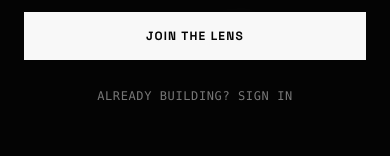
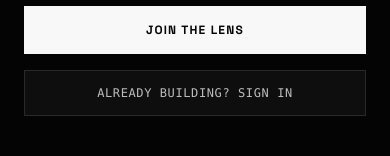
Before and after one commit to Henry33y/The-Startup-Lens, a Next.js app: page / in a window 390 px wide. Both pictures are taken after a click on the button 344 px from the left and 51 px from the top of the page. Shown: the part 688-844 px from the top of the page. Built offline with nearby package versions, Linux system fonts and the light colour scheme; no server answers.

Commit message:
feat: add JoinTheLens CTA component and responsive Navbar navigation to the landing layout

```diff
--- a/src/components/cta/JoinTheLens.tsx
+++ b/src/components/cta/JoinTheLens.tsx
@@ -32,23 +32,32 @@ export default function JoinTheLens() {
             Building something? Document it. Share it. Let fellow founders, ecosystem leaders, and early supporters follow your progress from day one.
           </p>
 
-          <div className="pt-4 flex flex-col sm:flex-row items-center justify-center space-y-4 sm:space-y-0 sm:space-x-6">
+          <div className="pt-4 flex flex-col sm:flex-row items-center justify-center gap-5 sm:gap-6">
             <Link
               href="/signup"
-              className="w-full sm:w-auto inline-flex items-center justify-center px-8 py-4 bg-tsl-white text-tsl-black font-display font-bold text-sm tracking-widest uppercase hover:bg-tsl-blue transition-all shadow-[0_0_25px_rgba(255,255,255,0.15)] hover:shadow-[0_0_30px_rgba(0,212,255,0.4)] group"
+              className="group relative w-full sm:w-auto inline-flex items-center justify-center btn-hero bg-tsl-white border-2 border-tsl-white hover:border-tsl-blue text-tsl-black font-display font-bold text-xs sm:text-sm tracking-widest uppercase rounded-none overflow-hidden transition-all duration-300 shadow-[0_0_25px_rgba(255,255,255,0.15)] hover:shadow-[0_0_40px_rgba(0,212,255,0.5)]"
             >
-              <span className="flex items-center space-x-2">
-                <UserPlus className="w-4 h-4" />
+              {/* Cyan fill slide up from bottom */}
+              <span className="absolute inset-0 bg-tsl-blue transition-transform duration-500 ease-out origin-bottom translate-y-full group-hover:translate-y-0 pointer-events-none" />
+
+              <span className="relative z-10 flex items-center space-x-2.5 transition-colors duration-300 group-hover:text-tsl-black pointer-events-none">
+                <UserPlus className="w-4 h-4 transition-colors duration-300 group-hover:text-tsl-black" />
                 <span>CREATE YOUR BUILDER PROFILE</span>
-                <ArrowUpRight className="w-4 h-4 transition-transform group-hover:translate-x-1 group-hover:-translate-y-1" />
+                <ArrowUpRight className="w-4 h-4 transition-transform duration-300 group-hover:translate-x-1 group-hover:-translate-y-1" />
               </span>
             </Link>
 
             <Link
               href="/login"
-              className="w-full sm:w-auto inline-flex items-center justify-center px-6 py-4 text-xs font-mono uppercase tracking-widest text-tsl-grey hover:text-tsl-white transition-colors"
+              className="group relative w-full sm:w-auto inline-flex items-center justify-center btn-hero bg-tsl-surface/90 backdrop-blur-md border-2 border-tsl-dark-grey hover:border-tsl-white text-tsl-white-soft font-display font-bold text-xs sm:text-sm tracking-widest uppercase rounded-none overflow-hidden transition-all duration-300"
             >
-              Already building? Sign In
+              {/* White fill slide up from bottom */}
+              <span className="absolute inset-0 bg-tsl-white transition-transform duration-500 ease-out origin-bottom translate-y-full group-hover:translate-y-0 pointer-events-none" />
+
+              <span className="relative z-10 flex items-center space-x-2.5 transition-colors duration-300 group-hover:text-tsl-black pointer-events-none">
+                <span>ALREADY BUILDING? SIGN IN</span>
+                <ArrowUpRight className="w-4 h-4 transition-transform duration-300 group-hover:translate-x-1 group-hover:-translate-y-1" />
+              </span>
             </Link>
           </div>
         </motion.div>
--- a/src/components/layout/Navbar.tsx
+++ b/src/components/layout/Navbar.tsx
@@ -139,9 +139,10 @@ export default function Navbar() {
             <Link
               href="/login"
               onClick={() => setMobileMenuOpen(false)}
-              className="w-full py-3 text-center text-xs font-mono uppercase tracking-wider text-tsl-grey hover:text-tsl-white"
+              className="group relative w-full inline-flex items-center justify-center py-3.5 text-center text-xs font-mono uppercase tracking-wider text-tsl-white-soft/80 bg-tsl-surface/80 border border-tsl-dark-grey hover:border-tsl-white overflow-hidden transition-all duration-300"
             >
-              Already Building? Sign In
+              <span className="absolute inset-0 bg-tsl-surface-elevated transition-transform duration-500 ease-out origin-bottom translate-y-full group-hover:translate-y-0 pointer-events-none" />
+              <span className="relative z-10 group-hover:text-tsl-white">Already Building? Sign In</span>
             </Link>
           </div>
         </div>
```
